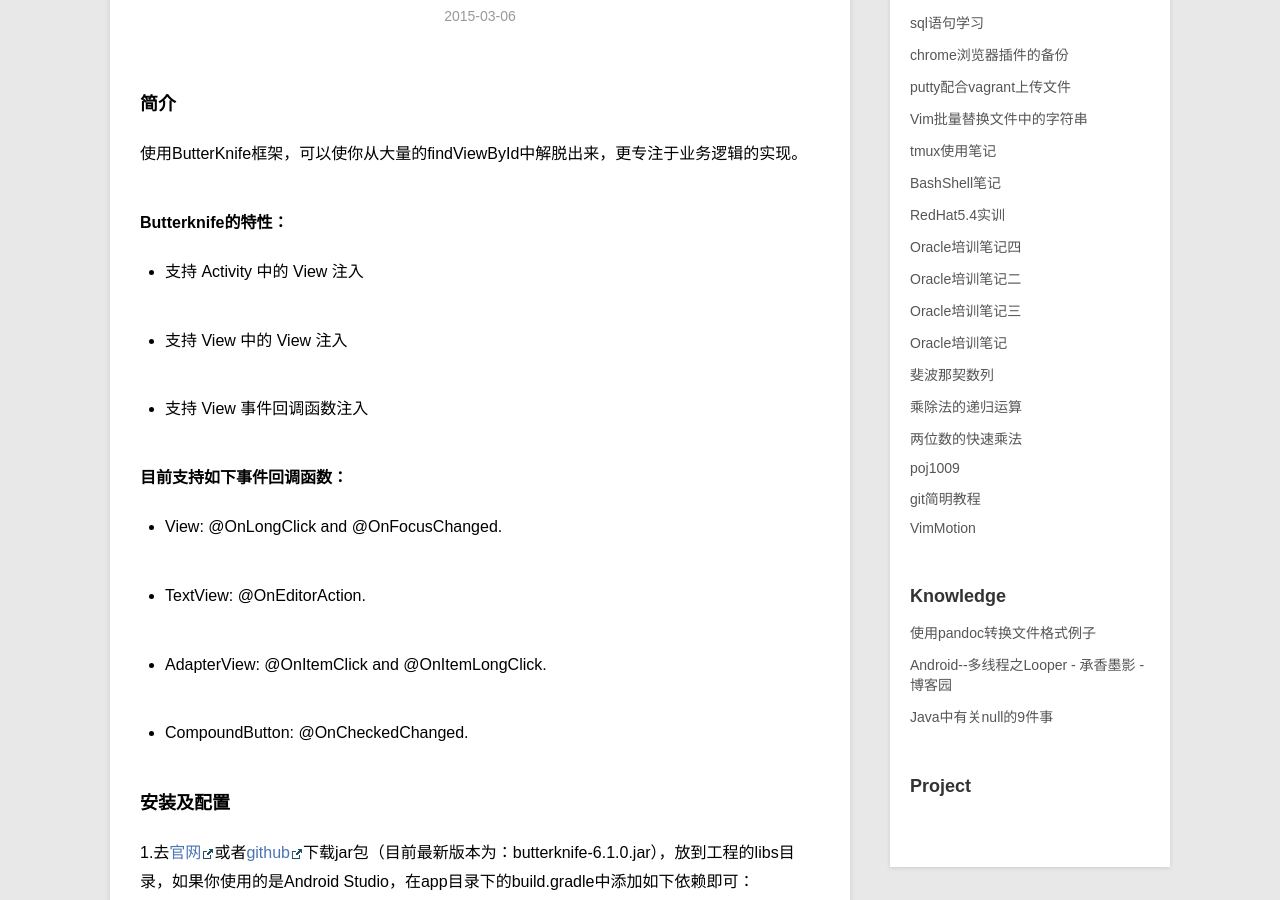
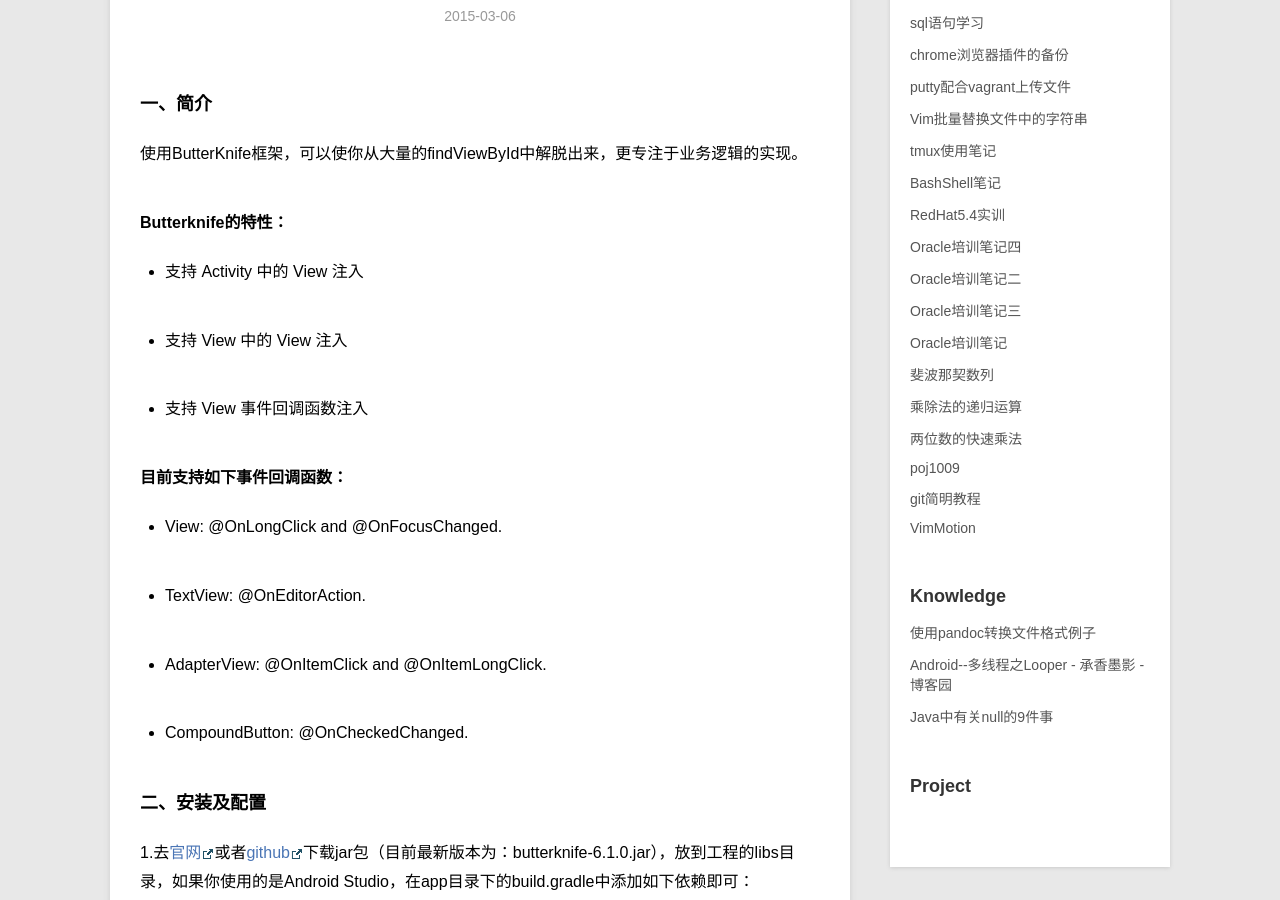
Before and after one commit to lihb/lihb.github.com, a Jekyll site: the page built from _posts/blog/2015-03-06-ButterKnife使用教程.md, in a window 1280 px wide and 1400 px high. Shown: the part 166-1066 px from the top of the window. Built offline with Jekyll 4.4.1, drawn with Linux system fonts in a browser that asks for light colours; Markdown is read by kramdown in place of the engine named in the settings.

Commit message:
修改文章-butterknife的使用，添加标题一、二、三、四

```diff
--- a/_posts/blog/2015-03-06-ButterKnife使用教程.md
+++ b/_posts/blog/2015-03-06-ButterKnife使用教程.md
@@ -5,7 +5,7 @@ description: 教你如何快速上手Butterknife
 category: blog
 ---
 
-### 简介
+### 一、简介
 
 使用ButterKnife框架，可以使你从大量的findViewById中解脱出来，更专注于业务逻辑的实现。
 
@@ -27,7 +27,7 @@ category: blog
 
 - CompoundButton: @OnCheckedChanged.
 
-### 安装及配置
+### 二、安装及配置
 
 1.去[官网](http://jakewharton.github.io/butterknife/)或者[github](https://github.com/JakeWharton/butterknife)下载jar包（目前最新版本为：butterknife-6.1.0.jar），放到工程的libs目录，如果你使用的是Android Studio，在app目录下的build.gradle中添加如下依赖即可：
 
```
Also changed, not shown: other parts of _posts/blog/2015-03-06-ButterKnife使用教程.md (+2 -2 lines).
